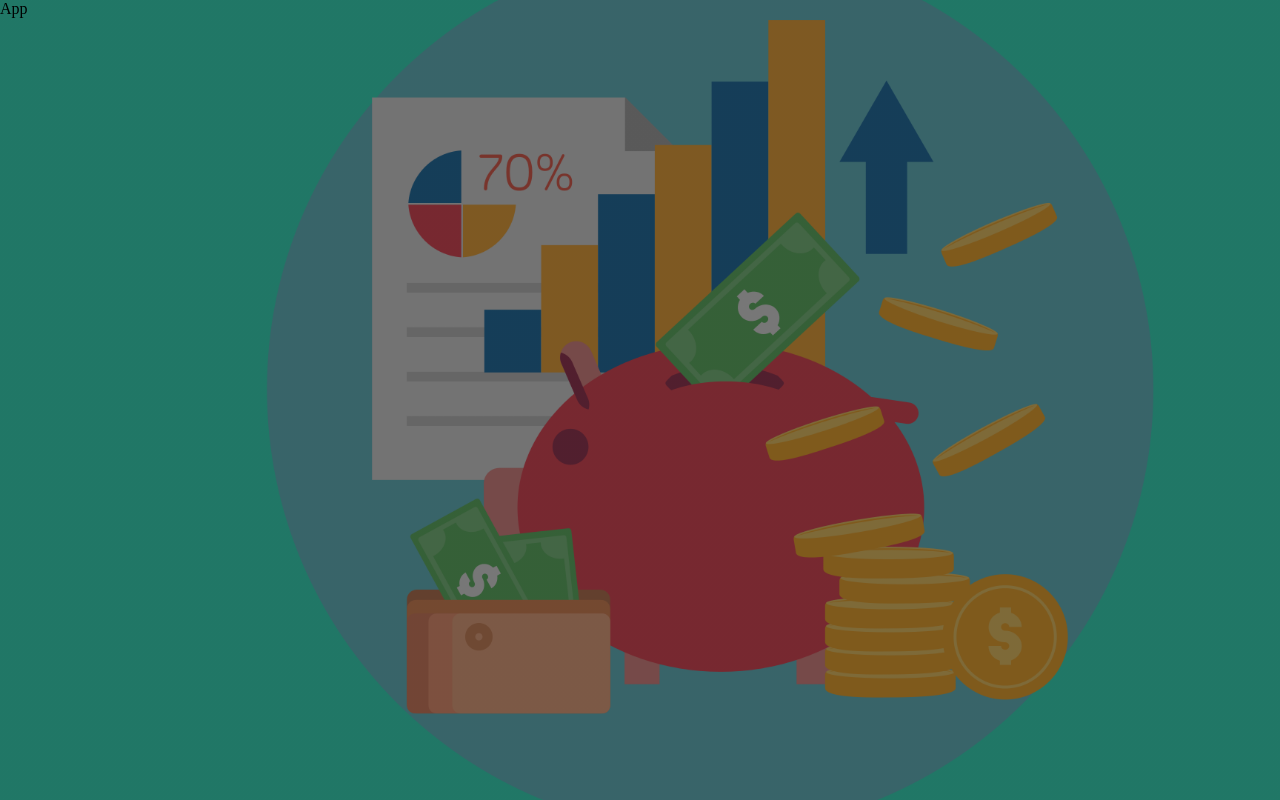
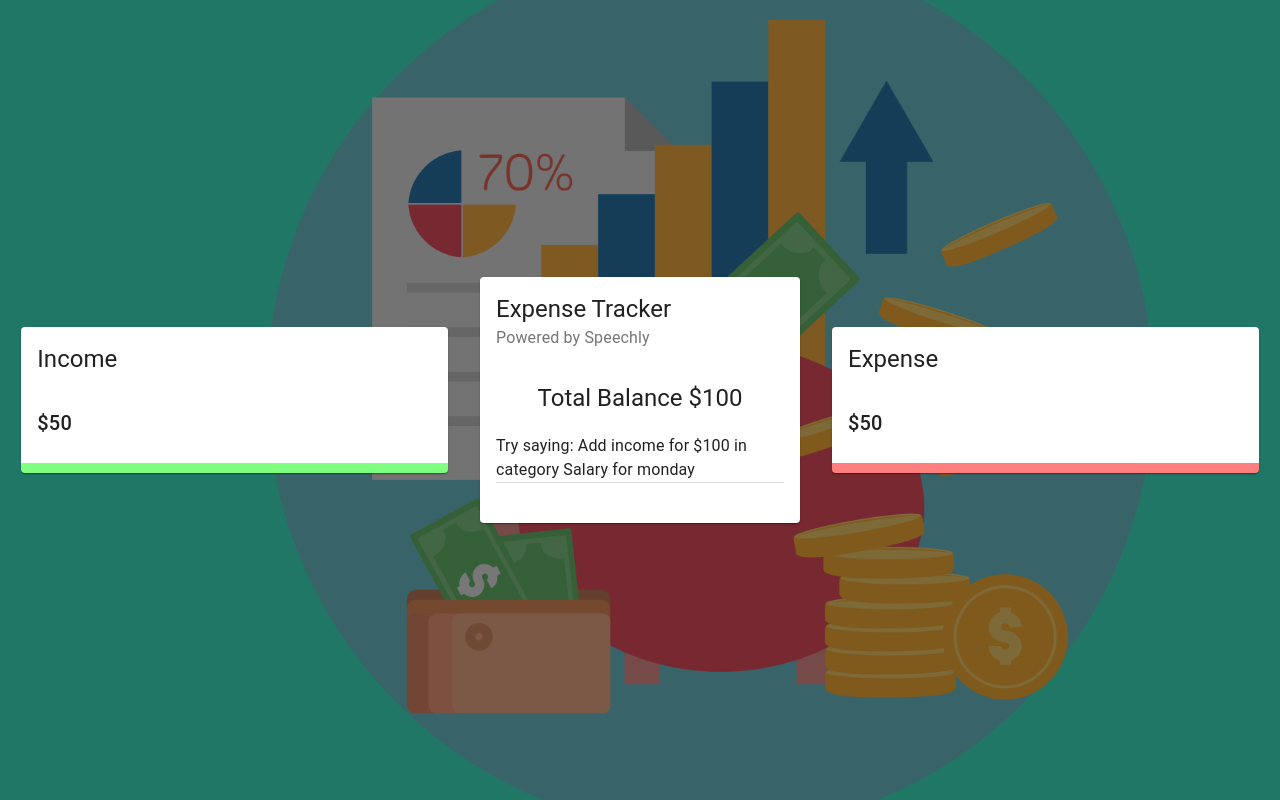
Before and after one commit to DevilKo0l/expense-tracker-webapp, a React (Create React App) app: page / in a window 1280 px wide. Built offline with nearby package versions, Linux system fonts and the light colour scheme.

Commit message:
Structure cards

```diff
--- a/src/App.js
+++ b/src/App.js
@@ -1,7 +1,36 @@
 import React from "react";
+import { Grid } from "@material-ui/core";
+
+import Details from "./components/Details/Details";
+import Main from "./components/Main/Main";
+import useStyles from "./styles";
 
 const App = () => {
-  return <div>App</div>;
+  const classes = useStyles();
+  return (
+    <div>
+      <Grid
+        className={classes.grid}
+        container
+        spacing={0}
+        alignItems="center"
+        justifyContent="center"
+        style={{ height: "100vh" }}
+      >
+        <Grid item xs={12} sm={4}>
+          <Details title="Income" />
+        </Grid>
+
+        <Grid item xs={12} sm={3}>
+          <Main />
+        </Grid>
+
+        <Grid item xs={12} sm={4}>
+          <Details title="Expense" />
+        </Grid>
+      </Grid>
+    </div>
+  );
 };
 
 export default App;
--- a/src/components/Details/Details.jsx
+++ b/src/components/Details/Details.jsx
@@ -1,13 +1,16 @@
 import React from "react";
 import { Card, CardHeader, CardContent, Typography } from "@material-ui/core";
 import { Doughnut } from "react-chartjs-2";
-const Details = () => {
+
+import useStyles from "./styles";
+const Details = ({ title }) => {
+  const classes = useStyles();
   return (
-    <Card>
-      <CardHeader title="Income">
+    <Card className={title === "Income" ? classes.income : classes.expense}>
+      <CardHeader title={title} />
+      <CardContent>
         <Typography variant="h6">$50</Typography>
-        <Doughnut data="DATA" />
-      </CardHeader>
+      </CardContent>
     </Card>
   );
 };
--- /dev/null
+++ b/src/components/Main/Main.jsx
@@ -0,0 +1,38 @@
+import React from "react";
+import {
+  Card,
+  CardHeader,
+  CardContent,
+  Typography,
+  Grid,
+  Divider,
+} from "@material-ui/core";
+
+import useStyles from "./styles";
+const Main = () => {
+  const classes = useStyles();
+  return (
+    <Card className={classes.root}>
+      <CardHeader title="Expense Tracker" subheader="Powered by Speechly " />
+      <CardContent>
+        <Typography align="center" variant="h5">
+          Total Balance $100
+        </Typography>
+        <Typography
+          variant="subtitle1"
+          style={{ lineHeight: "1.5em", marginTop: "20px" }}
+        >
+          Try saying: Add income for $100 in category Salary for monday
+        </Typography>
+        <Divider></Divider>
+      </CardContent>
+      <CardContent className={classes.cartContent}>
+        <Grid container spacing={2}>
+          <Grid item xs={12}></Grid>
+        </Grid>
+      </CardContent>
+    </Card>
+  );
+};
+
+export default Main;
--- /dev/null
+++ b/src/components/Main/styles.js
@@ -0,0 +1,24 @@
+import { makeStyles } from "@material-ui/core/styles";
+
+export default makeStyles((theme) => ({
+  media: {
+    height: 0,
+    paddingTop: "56.25%", // 16:9
+  },
+  expand: {
+    transform: "rotate(0deg)",
+    marginLeft: "auto",
+    transition: theme.transitions.create("transform", {
+      duration: theme.transitions.duration.shortest,
+    }),
+  },
+  expandOpen: {
+    transform: "rotate(180deg)",
+  },
+  cartContent: {
+    paddingTop: 0,
+  },
+  divider: {
+    margin: "20px 0",
+  },
+}));
--- /dev/null
+++ b/src/styles.js
@@ -0,0 +1,30 @@
+import { makeStyles } from "@material-ui/core/styles";
+
+export default makeStyles((theme) => ({
+  desktop: {
+    [theme.breakpoints.up("sm")]: {
+      display: "none",
+    },
+  },
+  mobile: {
+    [theme.breakpoints.down("sm")]: {
+      display: "none",
+    },
+  },
+  main: {
+    [theme.breakpoints.up("sm")]: {
+      paddingBottom: "5%",
+    },
+  },
+  last: {
+    [theme.breakpoints.down("sm")]: {
+      marginBottom: theme.spacing(3),
+      paddingBottom: "200px",
+    },
+  },
+  grid: {
+    "& > *": {
+      margin: theme.spacing(2),
+    },
+  },
+}));
```
